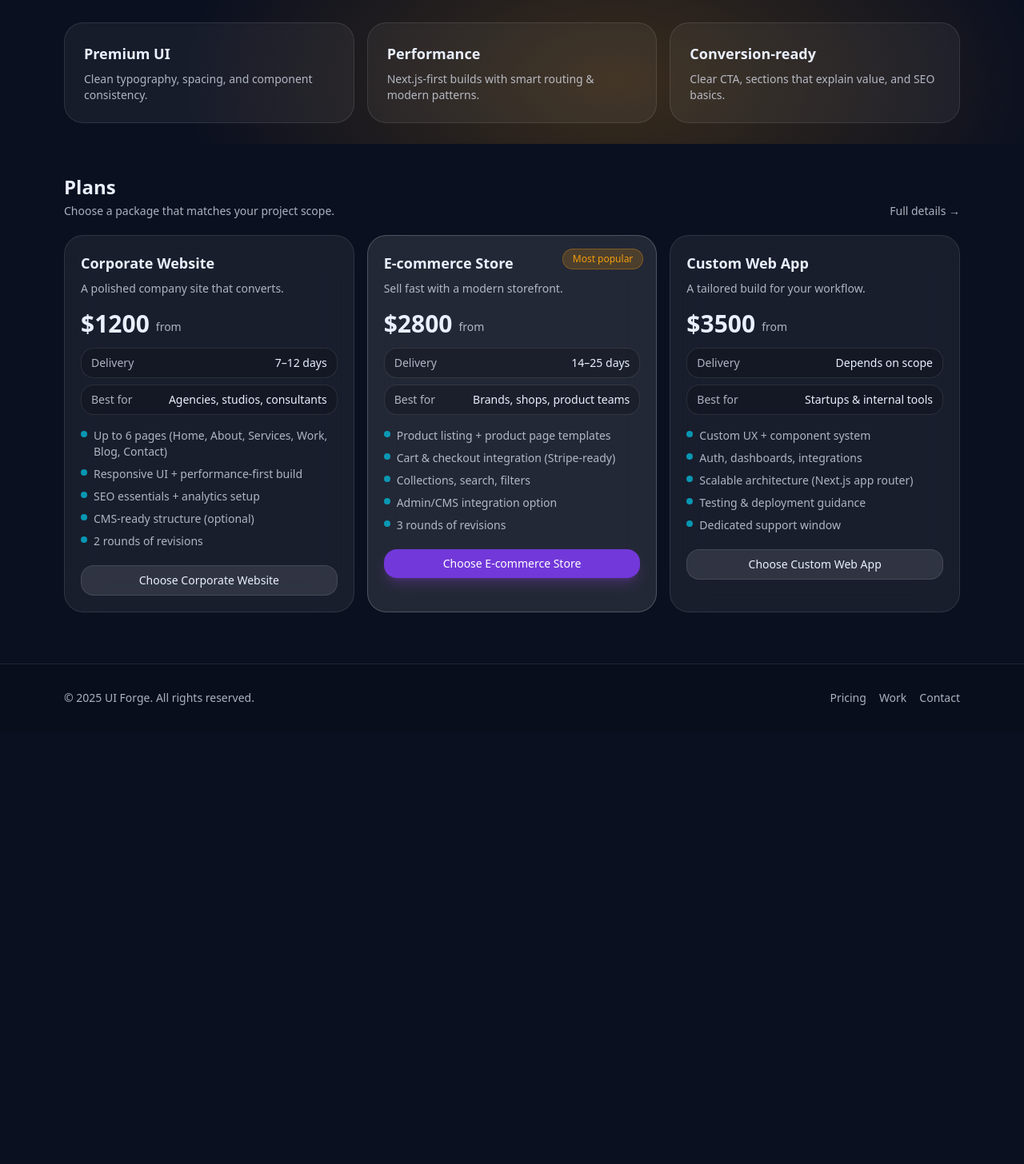
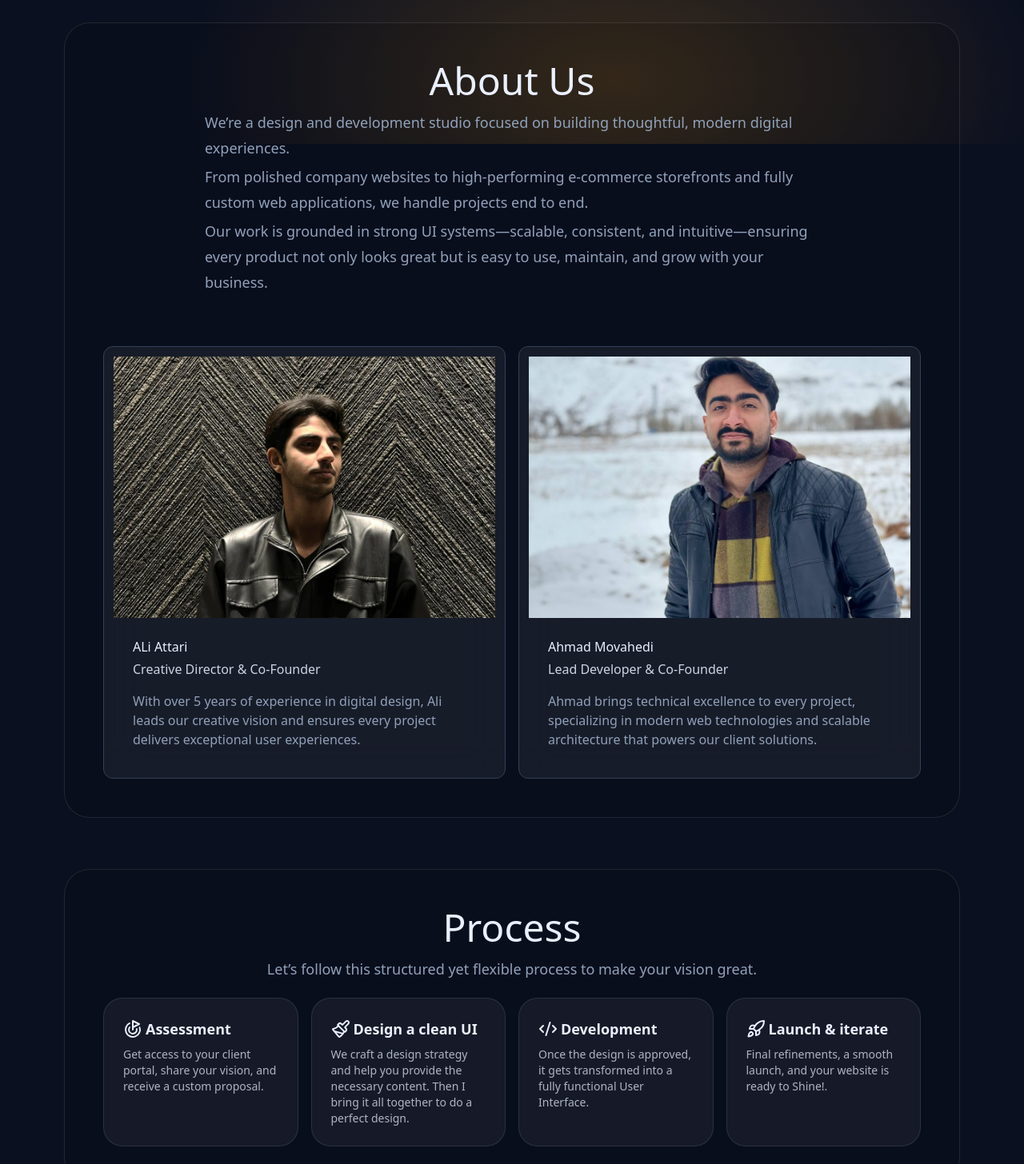
Before and after one commit to Ali-TheCoder/uiforge, a Next.js app: page / in a window 1280 px wide. Shown: the part 620-2076 px from the top of the page at 80% size. Before the commit the page ends 1535 px from the top, so only its background shows below. Built offline with nearby package versions, Linux system fonts and the light colour scheme.

Commit message:
feat: Process section

```diff
--- a/app/page.tsx
+++ b/app/page.tsx
@@ -3,6 +3,8 @@ import Link from "next/link";
 import Button from "@/components/Button";
 import PricingCards from "@/components/PricingCards";
 import { motion } from "motion/react"
+import About from "../components/about/about";
+import ProcessSection from "@/components/Process/process";
 export default function HomePage() {
   return (
     <div className="space-y-16">
@@ -42,19 +44,9 @@ export default function HomePage() {
           </div>
         </motion.div>
       </section>
+      <About />
 
-      <section className="grid gap-4 md:grid-cols-3">
-        {[
-          { t: "Premium UI", d: "Clean typography, spacing, and component consistency." },
-          { t: "Performance", d: "Next.js-first builds with smart routing & modern patterns." },
-          { t: "Conversion-ready", d: "Clear CTA, sections that explain value, and SEO basics." },
-        ].map((c) => (
-          <div key={c.t} className="rounded-3xl border border-white/10 bg-white/5 p-6">
-            <div className="text-lg font-semibold">{c.t}</div>
-            <div className="mt-2 text-sm text-muted">{c.d}</div>
-          </div>
-        ))}
-      </section>
+     <ProcessSection />
 
       <section className="space-y-5">
         <div className="flex items-end justify-between gap-4">
--- a/components/Navbar.tsx
+++ b/components/Navbar.tsx
@@ -4,8 +4,9 @@ import Image from "next/image";
 
 const nav = [
     { href: "/pricing", label: "Pricing" },
-    { href: "/work", label: "Work" },
+    { href: "#portfolio", label: "Portfolio" },
     { href: "/contact", label: "Contact" },
+    {href:"#process" , label:"Process"},
     {href:"#about",label:"About"}
 ];
 
--- /dev/null
+++ b/components/Process/process.tsx
@@ -0,0 +1,33 @@
+import { CodeXml, Goal, Paintbrush, Rocket } from "lucide-react";
+
+export default function ProcessSection (){
+    return  <section id="process" className="flex flex-col rounded-[2rem] border border-white/10 bg-black/10 p-8 md:p-12">
+        <div className="text-start  flex flex-col items-start mb-5">
+          <h1 className="mb-3 text-5xl mx-auto">Process</h1>
+          <p className="
+            mx-auto
+            max-w-xl sm:max-w-2xl lg:max-w-3xl
+            px-4 sm:px-0
+            text-sm sm:text-base lg:text-lg
+            leading-relaxed sm:leading-7 lg:leading-8
+            text-slate-400  text-muted flex flex-col gap-1
+            ">
+            <span> Let’s follow this structured yet flexible process to make your vision great.</span>
+            </p>
+        </div>
+        <div className="grid gap-4 md:grid-cols-4">
+        {[
+          { t: "Assessment", d: "Get access to your client portal, share your vision, and receive a custom proposal.",i:<Goal /> },
+          { t: "Design a clean UI", d: "We craft a design strategy and help you provide the necessary content. Then I bring it all together to do a perfect design.",i:<Paintbrush /> },
+          { t: "Development", d: "Once the design is approved, it gets transformed into a fully functional User Interface." ,i:<CodeXml />},
+          { t: "Launch & iterate", d: "Final refinements, a smooth launch, and your website is ready to Shine!.",i:<Rocket /> },
+        ].map((c) => (
+          <div key={c.t} className="rounded-3xl border border-white/10 bg-white/5 p-6">
+            <div className="text-lg font-semibold flex items-center gap-1"><span>{c.i}</span> {c.t} </div>
+            <div className="mt-2 text-sm text-muted">{c.d}</div>
+          </div>
+        ))}
+        </div>
+
+      </section>
+}
--- a/components/about/page.tsx
+++ b/components/about/about.tsx
@@ -23,7 +23,7 @@ export default function About(){
 
         {/* Header Section */}
         <div className="text-start  flex flex-col items-start mb-16">
-          <h1 className="mb-6 text-5xl mx-auto">About Us</h1>
+          <h1 className="mb-3 text-5xl mx-auto">About Us</h1>
           <p className="
             mx-auto
             max-w-xl sm:max-w-2xl lg:max-w-3xl
--- a/package.json
+++ b/package.json
@@ -9,6 +9,7 @@
     "lint": "eslint"
   },
   "dependencies": {
+    "lucide-react": "^0.562.0",
     "motion": "^12.23.26",
     "next": "16.1.1",
     "react": "19.2.3",
```
Also changed, not shown: 1 other file (tests, documents, lock files or other folders).
